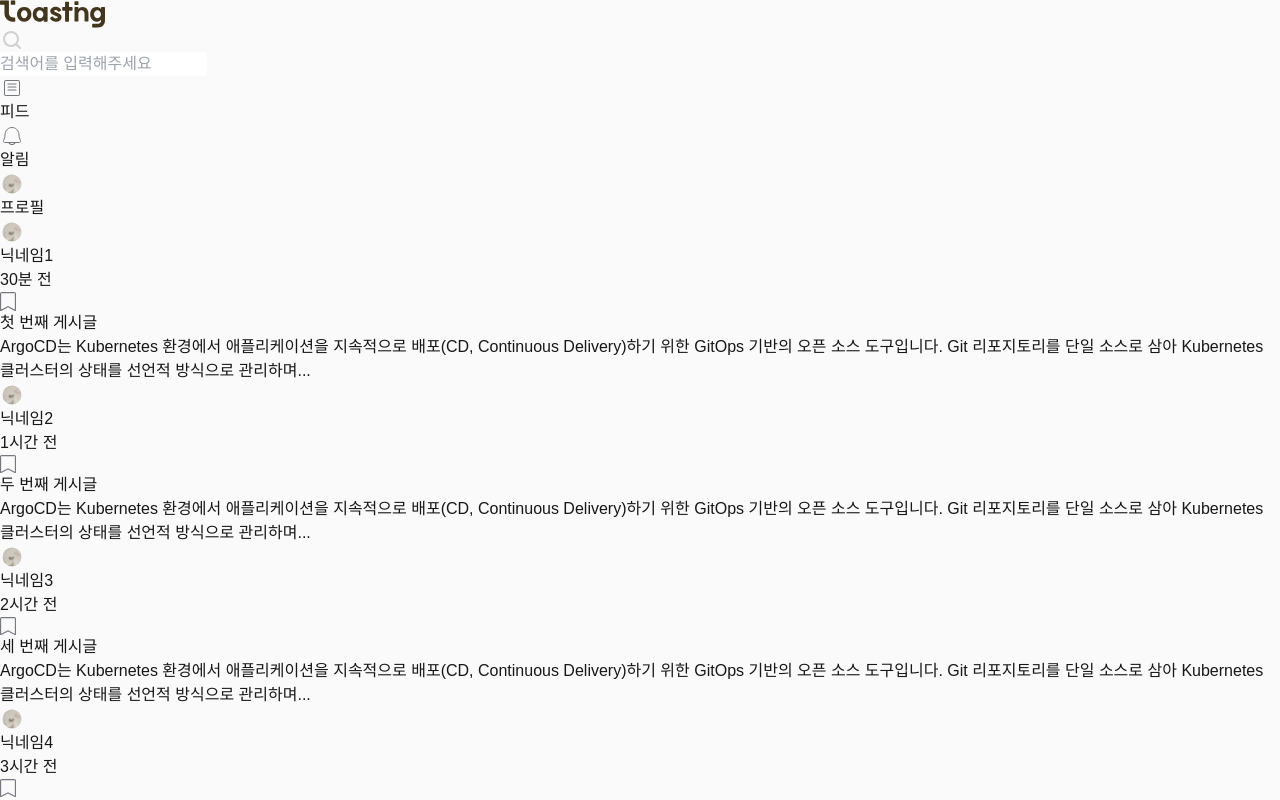
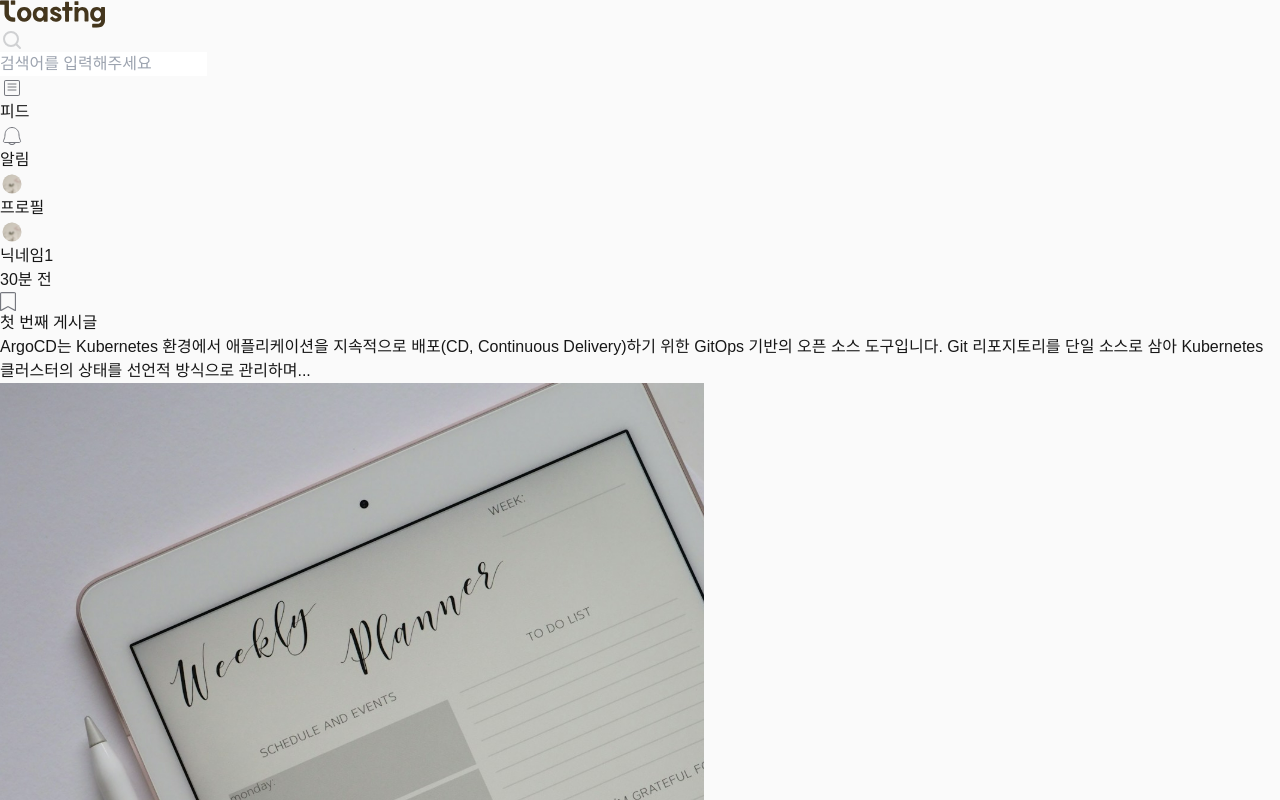
Before and after one commit to team-aio/toasting-frontend, a Next.js app: page /search/1 in a window 1280 px wide. Shown: the top 800 px of the page. Built offline with nearby package versions, Linux system fonts and the light colour scheme.

Commit message:
feat: 게시글 리스트 thumbnail 레이아웃 적용

```diff
--- a/src/app/search/[id]/page.tsx
+++ b/src/app/search/[id]/page.tsx
@@ -139,7 +139,7 @@ export default function Page() {
           {posts.map((post) => (
             <article
               key={post.id}
-              className={`p-4 rounded-lg space-y-2 w-full cursor-pointer ${
+              className={`p-4 rounded-lg space-y-4 w-full cursor-pointer ${
                 selectedPostId === post.id
                   ? "bg-white shadow-md border border-[#f0f0f0] box-border"
                   : "bg-[#f9fafb] hover:bg-[#f1f1f1]"
@@ -171,14 +171,25 @@ export default function Page() {
                   onClick={() => handleBookmarkClick(post.id)}
                 />
               </div>
+              <div className="flex justify-between h-fit">
+                <div className="flex flex-col mr-2">
                   {/* 제목 */}
-              <h2 className="text-lg font-semibold text-gray-800">
+                  <h2 className="text-[20px] font-semibold text-gray-800">
                     {post.title}
                   </h2>
                   {/* 내용 */}
                   <p className="text-[#9D9FA4] text-sm">
                     {truncateText(post.content, 150)}
                   </p>
+                </div>
+                <div className="flex-shrink-0 w-[110px] h-[110px] ml-2">
+                  <img
+                    src="/dummy/thumbnail.png"
+                    alt="thumbnail"
+                    className="w-full h-full object-cover rounded-lg"
+                  />
+                </div>
+              </div>
             </article>
           ))}
         </div>
@@ -239,11 +250,11 @@ export default function Page() {
               <div className="w-full aspect-w-1 aspect-h-1">
                 <img
                   src="/dummy/thumbnail.png"
-                  alt="닫기 버튼"
+                  alt="thumbnail"
                   className="w-full h-full object-cover"
                 />
               </div>
-              <div className="text-black px-4 pb-[50px]">
+              <div className="text-black p-4 pb-[50px]">
                 <MDEditor.Markdown
                   className="w-[100%] markdown-container"
                   source={`
```
Lines whose indentation alone changed are shown as unchanged.
